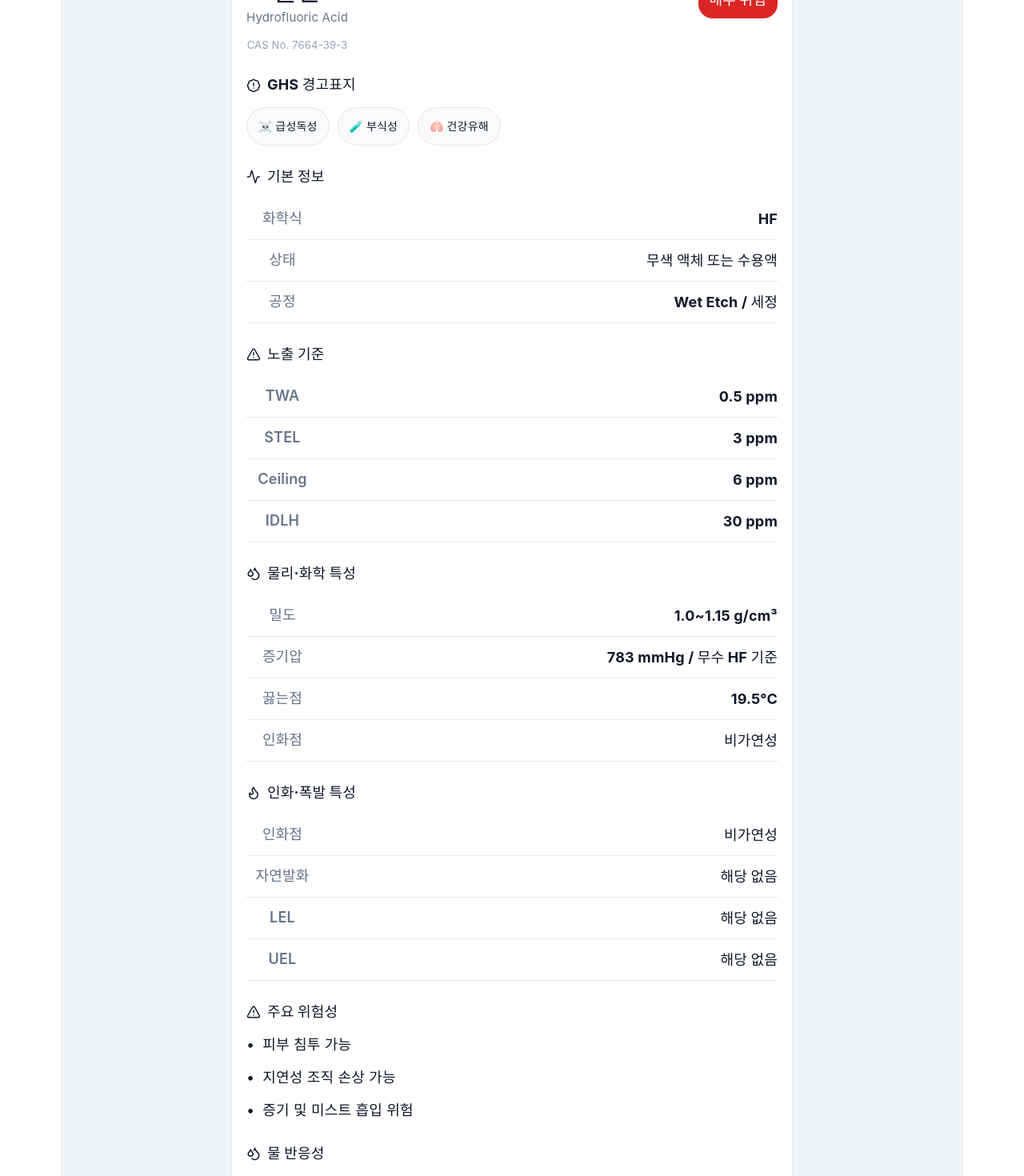
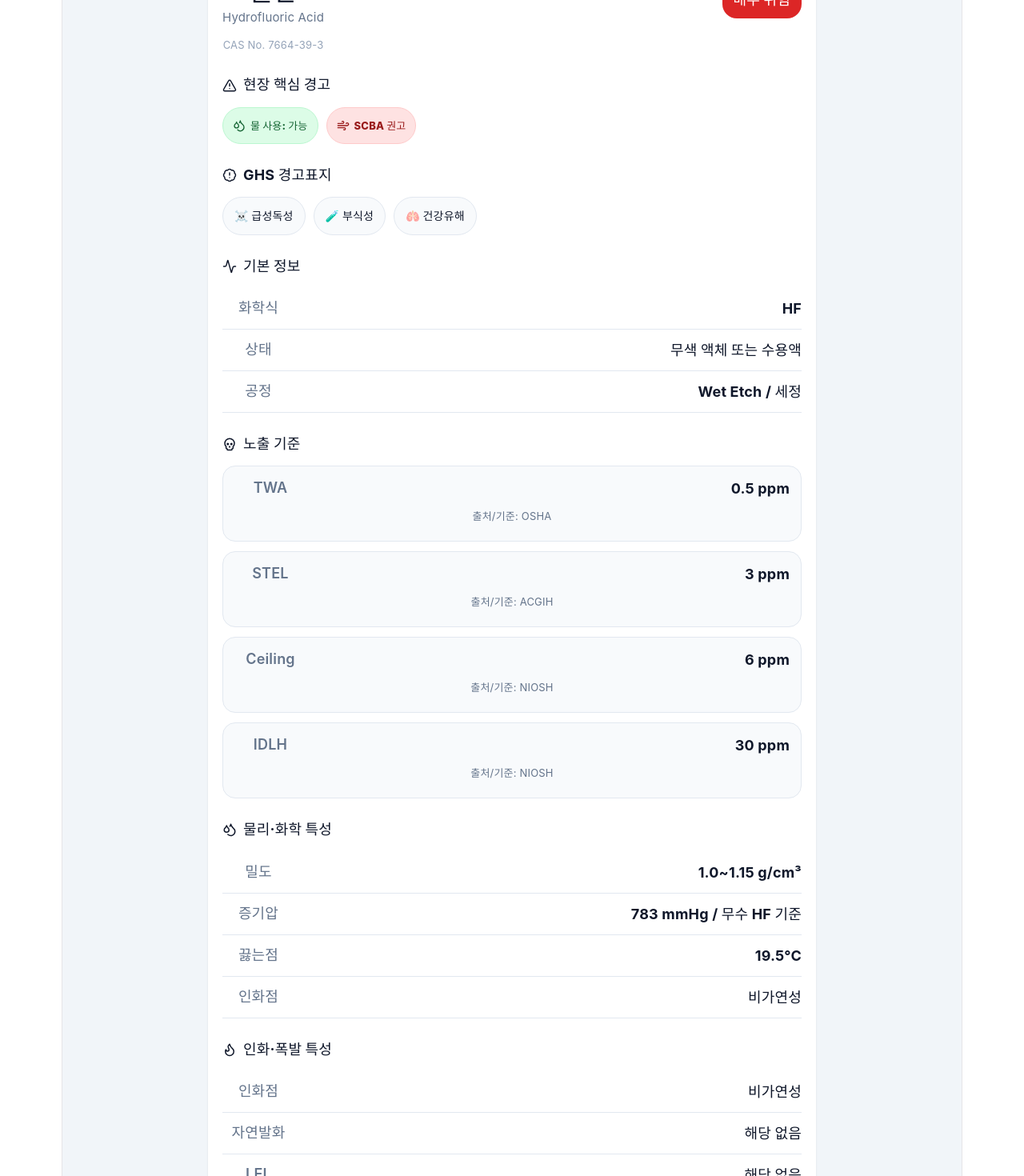
Before and after one commit to jwg1320/chemert-msds, a React (Vite) app: page / in a window 1280 px wide. Shown: the part 400-1870 px from the top of the page at 80% size. Built offline with nearby package versions, Linux system fonts and the light colour scheme.

Commit message:
추가한내용

```diff
--- a/src/App.jsx
+++ b/src/App.jsx
@@ -8,6 +8,10 @@ import {
   Flame,
   BadgeAlert,
   Activity,
+  Wind,
+  ArrowDown,
+  Waves,
+  Skull,
 } from "lucide-react";
 
 import { chemicals } from "./data/chemicals";
@@ -31,12 +35,14 @@ export default function App() {
         ${c.nameEn}
         ${c.formula}
         ${c.cas}
-        ${c.aliases.join(" ")}
+        ${(c.aliases || []).join(" ")}
       `.toLowerCase();
 
       return text.includes(query.toLowerCase());
     });
   }, [query]);
+
+  const flags = getFlags(selected);
 
   return (
     <div style={styles.page}>
@@ -46,15 +52,12 @@ export default function App() {
             <ShieldCheck size={28} />
             <div>
               <div style={styles.title}>ERT CHEM</div>
-              <div style={styles.subtitle}>
-                반도체 화학물질 대응 플랫폼
-              </div>
+              <div style={styles.subtitle}>반도체 화학물질 대응 플랫폼</div>
             </div>
           </div>
 
           <div style={styles.searchBox}>
             <Search size={20} color="#64748b" />
-
             <input
               value={query}
               onChange={(e) => setQuery(e.target.value)}
@@ -78,15 +81,11 @@ export default function App() {
               }}
             >
               <div style={styles.chemicalName}>{chemical.nameKo}</div>
-
-              <div style={styles.chemicalSub}>
-                {chemical.formula}
-              </div>
-
+              <div style={styles.chemicalSub}>{chemical.formula}</div>
               <div
                 style={{
                   ...styles.levelBadge,
-                  background: levelColor[chemical.hazardLevel],
+                  background: levelColor[chemical.hazardLevel] || "#64748b",
                 }}
               >
                 {chemical.hazardLevel}
@@ -99,31 +98,26 @@ export default function App() {
           <div style={styles.topInfo}>
             <div>
               <div style={styles.bigName}>{selected.nameKo}</div>
-
-              <div style={styles.engName}>
-                {selected.nameEn}
-              </div>
-
-              <div style={styles.cas}>
-                CAS No. {selected.cas}
-              </div>
+              <div style={styles.engName}>{selected.nameEn}</div>
+              <div style={styles.cas}>CAS No. {selected.cas}</div>
             </div>
 
             <div
               style={{
                 ...styles.bigBadge,
-                background: levelColor[selected.hazardLevel],
+                background: levelColor[selected.hazardLevel] || "#64748b",
               }}
             >
               {selected.hazardLevel}
             </div>
           </div>
 
-          <Section
-            title="GHS 경고표지"
-            icon={<BadgeAlert size={18} />}
-          >
-            <TagWrap items={selected.ghsPictograms} />
+          <Section title="현장 핵심 경고" icon={<AlertTriangle size={18} />}>
+            <CriticalFlags flags={flags} />
+          </Section>
+
+          <Section title="GHS 경고표지" icon={<BadgeAlert size={18} />}>
+            <TagWrap items={selected.ghsPictograms || []} />
           </Section>
 
           <Section title="기본 정보" icon={<Activity size={18} />}>
@@ -132,113 +126,194 @@ export default function App() {
             <InfoLine title="공정" value={selected.process} />
           </Section>
 
-          <Section title="노출 기준" icon={<AlertTriangle size={18} />}>
-            <InfoLine
-              title="TWA"
-              value={`${selected.exposure.twa.value}`}
-            />
-
-            <InfoLine
-              title="STEL"
-              value={`${selected.exposure.stel.value}`}
-            />
-
-            <InfoLine
-              title="Ceiling"
-              value={`${selected.exposure.ceiling.value}`}
-            />
-
-            <InfoLine
-              title="IDLH"
-              value={`${selected.exposure.idlh.value}`}
-            />
+          <Section title="노출 기준" icon={<Skull size={18} />}>
+            <ExposureLine title="TWA" item={selected.exposure?.twa} />
+            <ExposureLine title="STEL" item={selected.exposure?.stel} />
+            <ExposureLine title="Ceiling" item={selected.exposure?.ceiling} />
+            <ExposureLine title="IDLH" item={selected.exposure?.idlh} />
           </Section>
 
           <Section title="물리·화학 특성" icon={<Droplets size={18} />}>
-            <InfoLine
-              title="밀도"
-              value={selected.physical.density}
-            />
-
-            <InfoLine
-              title="증기압"
-              value={selected.physical.vaporPressure}
-            />
-
-            <InfoLine
-              title="끓는점"
-              value={selected.physical.boilingPoint}
-            />
-
-            <InfoLine
-              title="인화점"
-              value={selected.physical.flashPoint}
-            />
+            <InfoLine title="밀도" value={selected.physical?.density} />
+            <InfoLine title="증기압" value={selected.physical?.vaporPressure} />
+            <InfoLine title="끓는점" value={selected.physical?.boilingPoint} />
+            <InfoLine title="인화점" value={selected.physical?.flashPoint} />
           </Section>
 
           <Section title="인화·폭발 특성" icon={<Flame size={18} />}>
-            <InfoLine
-              title="인화점"
-              value={selected.flammability.flashPoint}
-            />
-
-            <InfoLine
-              title="자연발화"
-              value={selected.flammability.autoIgnition}
-            />
-
-            <InfoLine
-              title="LEL"
-              value={selected.flammability.lel}
-            />
-
-            <InfoLine
-              title="UEL"
-              value={selected.flammability.uel}
-            />
+            <InfoLine title="인화점" value={selected.flammability?.flashPoint} />
+            <InfoLine title="자연발화" value={selected.flammability?.autoIgnition} />
+            <InfoLine title="LEL" value={selected.flammability?.lel} />
+            <InfoLine title="UEL" value={selected.flammability?.uel} />
           </Section>
 
           <Section title="주요 위험성" icon={<AlertTriangle size={18} />}>
-            <BulletList items={selected.mainHazards} />
+            <BulletList items={selected.mainHazards || []} />
           </Section>
 
-          <Section title="물 반응성" icon={<Droplets size={18} />}>
-            <BulletList items={selected.waterReactivity.hazards} />
+          <Section title="물 반응성" icon={<Waves size={18} />}>
+            <WaterJudge value={flags.waterUse} />
+            <BulletList items={selected.waterReactivity?.hazards || []} />
           </Section>
 
           <Section title="제독 방향" icon={<Droplets size={18} />}>
-            <BulletList items={selected.waterReactivity.decon} />
+            <BulletList items={selected.waterReactivity?.decon || []} />
           </Section>
 
-          <Section
-            title="반응성 / 혼합 주의"
-            icon={<FlaskConical size={18} />}
-          >
-            <TagWrap items={selected.incompatible} />
+          <Section title="반응성 / 혼합 주의" icon={<FlaskConical size={18} />}>
+            <TagWrap items={selected.incompatible || []} />
           </Section>
 
           <Section title="중화 방향" icon={<FlaskConical size={18} />}>
-            <BulletList items={selected.neutralization.direction} />
+            <BulletList items={selected.neutralization?.direction || []} />
 
             <NoteBox
               title="물 사용 판단"
-              value={selected.neutralization.waterUse}
+              value={selected.neutralization?.waterUse}
             />
 
             <NoteBox
               title="중화제 필요성"
-              value={selected.neutralization.neutralizerNeed}
+              value={selected.neutralization?.neutralizerNeed}
             />
           </Section>
 
           <Section title="권장 보호구" icon={<ShieldCheck size={18} />}>
-            <TagWrap items={selected.ppe} />
+            <TagWrap items={selected.ppe || []} />
           </Section>
 
           <Section title="대응 주의사항" icon={<AlertTriangle size={18} />}>
-            <BulletList items={selected.cautions} />
+            <BulletList items={selected.cautions || []} />
           </Section>
         </div>
+      </div>
+    </div>
+  );
+}
+
+function getFlags(c) {
+  const allText = JSON.stringify(c || {}).toLowerCase();
+
+  const has = (words) =>
+    words.some((w) => allText.includes(w.toLowerCase()));
+
+  const ghs = (c.ghsPictograms || []).join(" ");
+
+  const isOxidizer = ghs.includes("산화성") || has(["산화성", "oxidizer"]);
+  const isFlammable = ghs.includes("인화성") || has(["인화성", "가연성", "폭발", "lel", "uel"]);
+  const hfGeneration = has(["hf 생성", "HF 생성", "불산 생성"]);
+  const scba = has(["공기호흡기", "SCBA"]);
+  const lowArea = has(["공기보다 무거움", "저지대", "바닥", "pit", "PIT", "트렌치"]);
+  const waterText = `${c.neutralization?.waterUse || ""} ${
+    c.waterReactivity?.hazards?.join(" ") || ""
+  } ${c.waterReactivity?.decon?.join(" ") || ""}`;
+
+  let waterUse = "주의";
+  if (
+    waterText.includes("금지") ||
+    waterText.includes("부적합") ||
+    waterText.includes("직접 물 사용 부적합") ||
+    waterText.includes("살수 금지")
+  ) {
+    waterUse = "금지";
+  } else if (
+    waterText.includes("가능") ||
+    waterText.includes("물 세척") ||
+    waterText.includes("대량 물")
+  ) {
+    waterUse = "가능";
+  }
+
+  return {
+    waterUse,
+    lowArea,
+    oxidizerAndFlammable: isOxidizer && isFlammable,
+    hfGeneration,
+    scba,
+  };
+}
+
+function CriticalFlags({ flags }) {
+  const items = [];
+
+  items.push({
+    label: `물 사용: ${flags.waterUse}`,
+    icon: <Droplets size={16} />,
+    type:
+      flags.waterUse === "금지"
+        ? "danger"
+        : flags.waterUse === "주의"
+        ? "warn"
+        : "safe",
+  });
+
+  if (flags.lowArea) {
+    items.push({
+      label: "저지대 체류 가능",
+      icon: <ArrowDown size={16} />,
+      type: "danger",
+    });
+  }
+
+  if (flags.oxidizerAndFlammable) {
+    items.push({
+      label: "산화성+인화성 동시 주의",
+      icon: <Flame size={16} />,
+      type: "danger",
+    });
+  }
+
+  if (flags.hfGeneration) {
+    items.push({
+      label: "HF 생성 가능",
+      icon: <FlaskConical size={16} />,
+      type: "danger",
+    });
+  }
+
+  if (flags.scba) {
+    items.push({
+      label: "SCBA 권고",
+      icon: <Wind size={16} />,
+      type: "danger",
+    });
+  }
+
+  return (
+    <div style={styles.flagWrap}>
+      {items.map((item, index) => (
+        <div
+          key={index}
+          style={{
+            ...styles.flag,
+            ...(item.type === "danger"
+              ? styles.flagDanger
+              : item.type === "warn"
+              ? styles.flagWarn
+              : styles.flagSafe),
+          }}
+        >
+          {item.icon}
+          <span>{item.label}</span>
+        </div>
+      ))}
+    </div>
+  );
+}
+
+function WaterJudge({ value }) {
+  const style =
+    value === "금지"
+      ? styles.waterDanger
+      : value === "주의"
+      ? styles.waterWarn
+      : styles.waterSafe;
+
+  return (
+    <div style={{ ...styles.waterJudge, ...style }}>
+      <strong>물 사용 판단: {value}</strong>
+      <div style={styles.waterJudgeText}>
+        가능이어도 비산·발열·2차 오염 가능성은 별도 확인 필요
       </div>
     </div>
   );
@@ -251,7 +326,6 @@ function Section({ title, icon, children }) {
         {icon}
         <span>{title}</span>
       </div>
-
       {children}
     </div>
   );
@@ -261,7 +335,22 @@ function InfoLine({ title, value }) {
   return (
     <div style={styles.infoLine}>
       <span style={styles.infoTitle}>{title}</span>
-      <span style={styles.infoValue}>{value}</span>
+      <span style={styles.infoValue}>{value || "정보 없음"}</span>
+    </div>
+  );
+}
+
+function ExposureLine({ title, item }) {
+  if (!item) return <InfoLine title={title} value="정보 없음" />;
+
+  return (
+    <div style={styles.exposureBox}>
+      <div style={styles.exposureTop}>
+        <span style={styles.infoTitle}>{title}</span>
+        <span style={styles.infoValue}>{item.value}</span>
+      </div>
+      <div style={styles.exposureSource}>출처/기준: {item.source || "-"}</div>
+      {item.note && <div style={styles.exposureNote}>{item.note}</div>}
     </div>
   );
 }
@@ -295,7 +384,7 @@ function NoteBox({ title, value }) {
   return (
     <div style={styles.noteBox}>
       <div style={styles.noteTitle}>{title}</div>
-      <div style={styles.noteValue}>{value}</div>
+      <div style={styles.noteValue}>{value || "정보 없음"}</div>
     </div>
   );
 }
@@ -305,13 +394,12 @@ const styles = {
     minHeight: "100vh",
     background: "#f1f5f9",
     padding: 12,
-    fontFamily:
-      "Pretendard, -apple-system, BlinkMacSystemFont, sans-serif",
+    fontFamily: "Pretendard, -apple-system, BlinkMacSystemFont, sans-serif",
     color: "#0f172a",
   },
 
   container: {
-    maxWidth: 700,
+    maxWidth: 760,
     margin: "0 auto",
   },
 
@@ -474,6 +562,33 @@ const styles = {
     lineHeight: 1.5,
   },
 
+  exposureBox: {
+    background: "#f8fafc",
+    border: "1px solid #e2e8f0",
+    borderRadius: 16,
+    padding: 14,
+    marginBottom: 12,
+  },
+
+  exposureTop: {
+    display: "flex",
+    justifyContent: "space-between",
+    gap: 12,
+    marginBottom: 8,
+  },
+
+  exposureSource: {
+    fontSize: 13,
+    color: "#64748b",
+    marginBottom: 4,
+  },
+
+  exposureNote: {
+    fontSize: 12,
+    color: "#94a3b8",
+    lineHeight: 1.5,
+  },
+
   bullet: {
     display: "flex",
     gap: 10,
@@ -513,4 +628,69 @@ const styles = {
     lineHeight: 1.6,
     color: "#334155",
   },
+
+  flagWrap: {
+    display: "flex",
+    flexWrap: "wrap",
+    gap: 10,
+  },
+
+  flag: {
+    display: "flex",
+    alignItems: "center",
+    gap: 6,
+    borderRadius: 999,
+    padding: "9px 12px",
+    fontSize: 13,
+    fontWeight: 800,
+  },
+
+  flagDanger: {
+    background: "#fee2e2",
+    color: "#991b1b",
+    border: "1px solid #fecaca",
+  },
+
+  flagWarn: {
+    background: "#fef3c7",
+    color: "#92400e",
+    border: "1px solid #fde68a",
+  },
+
+  flagSafe: {
+    background: "#dcfce7",
+    color: "#166534",
+    border: "1px solid #bbf7d0",
+  },
+
+  waterJudge: {
+    borderRadius: 16,
+    padding: 14,
+    marginBottom: 14,
+    border: "1px solid",
+  },
+
+  waterDanger: {
+    background: "#fee2e2",
+    color: "#991b1b",
+    borderColor: "#fecaca",
+  },
+
+  waterWarn: {
+    background: "#fef3c7",
+    color: "#92400e",
+    borderColor: "#fde68a",
+  },
+
+  waterSafe: {
+    background: "#dcfce7",
+    color: "#166534",
+    borderColor: "#bbf7d0",
+  },
+
+  waterJudgeText: {
+    marginTop: 6,
+    fontSize: 12,
+    lineHeight: 1.5,
+  },
 };
```
